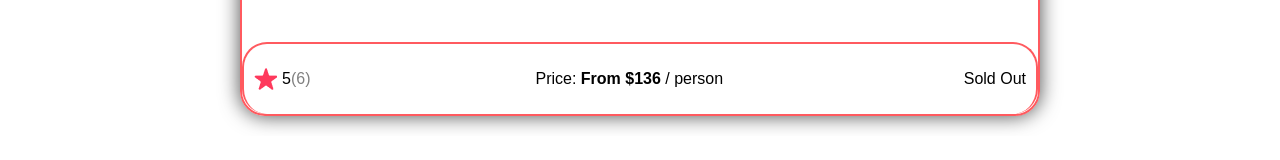
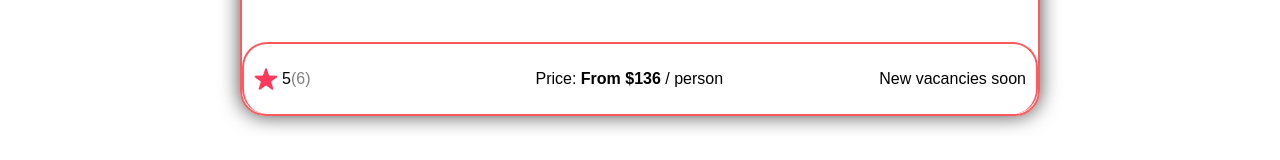
Before and after one commit to andremscruz/airbnb-clone, a React (Create React App) app: page / in a window 1280 px wide. Both pictures are taken after a click on the button 113 px from the left and 624 px from the top of the page. Shown: the part 424-584 px from the top of the page. Built offline with nearby package versions, Linux system fonts and the light colour scheme.

Commit message:
Update Description.js

```diff
--- a/src/components/Description.js
+++ b/src/components/Description.js
@@ -25,7 +25,7 @@ function Description(props){
                     <p>{props.rating}</p>
                     <p className="grey">({props.reviewCount})</p>
                     <p className="description--price">Price: <span className="bold">From ${props.price}</span> / person</p>
-                    <p className="description--openSpots">{props.openSpots === 0 ? "Sold Out" : `Open Spots: ${props.openSpots}`}</p>
+                    <p className="description--openSpots">{props.openSpots === 0 ? "New vacancies soon" : `Open Spots: ${props.openSpots}`}</p>
             </footer>
         </div>
     )
```
